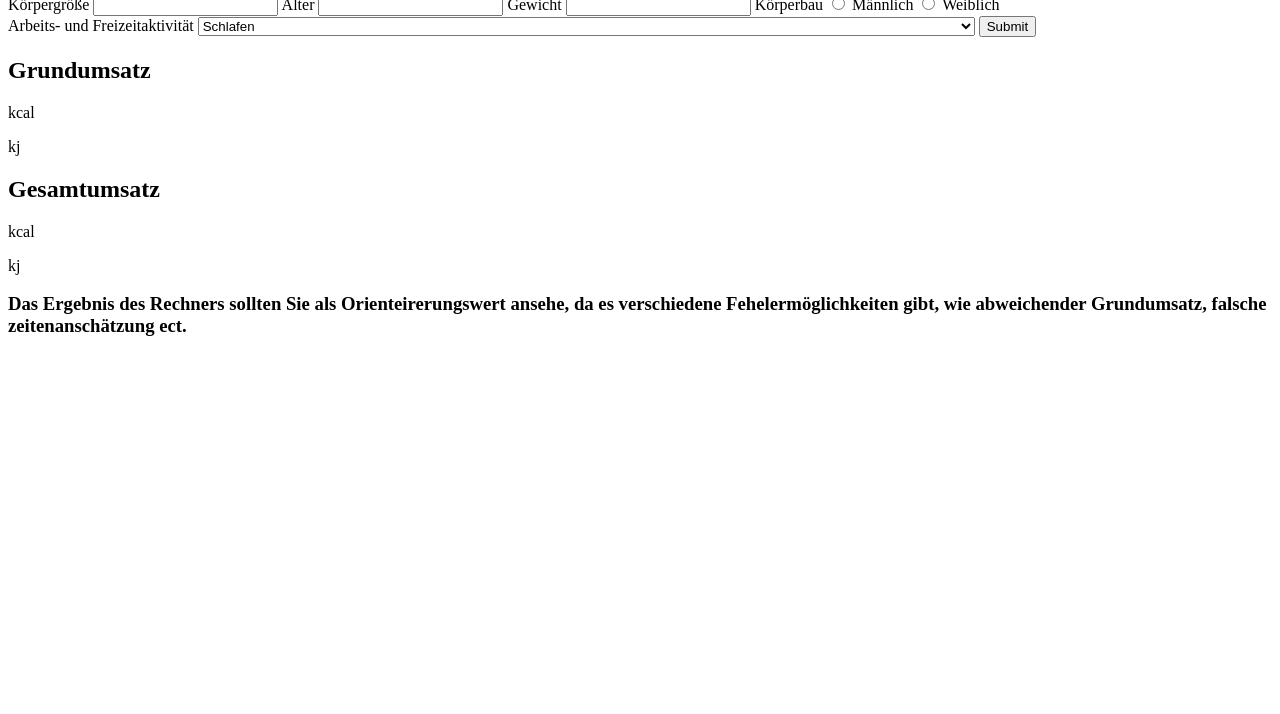
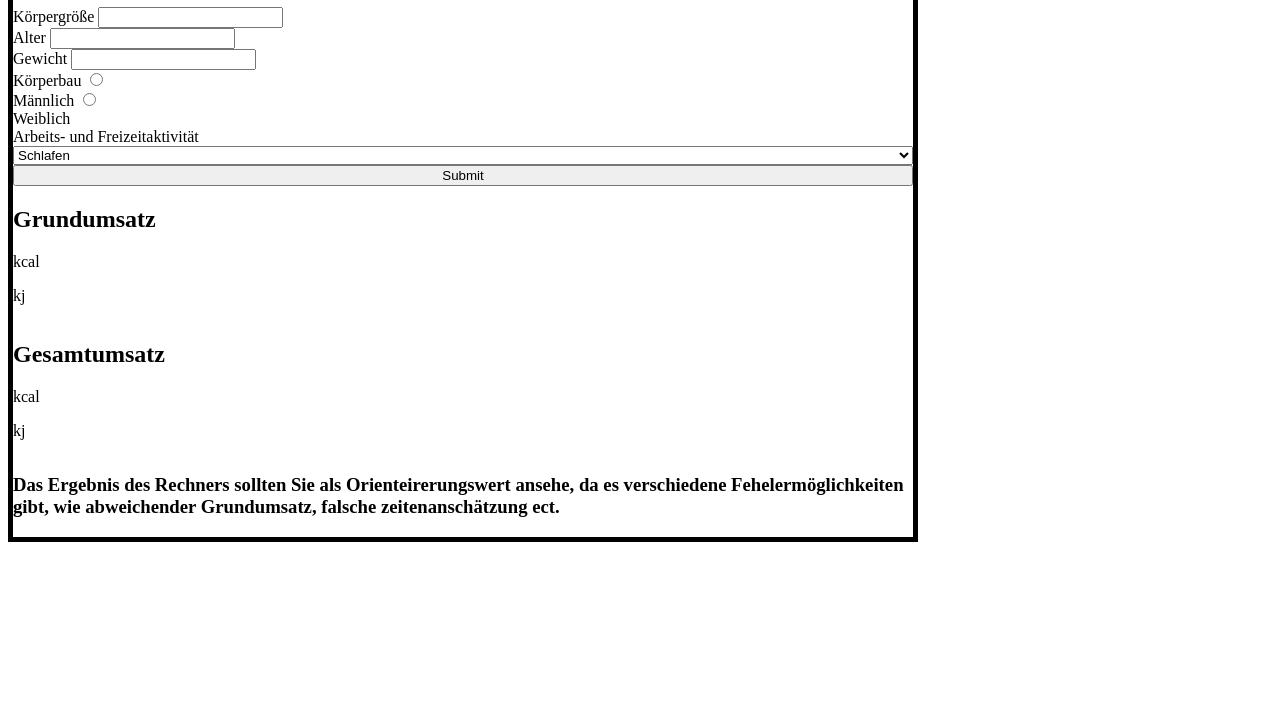
Before and after one commit to Yusuf585858/Kalorienrechner, a plain HTML site: page index.html in a window 1280 px wide. Shown: the part 86-800 px from the top of the page. Drawn offline with Linux system fonts and the light colour scheme.

Commit message:
a few styles

```diff
--- a/assets/css/style.css
+++ b/assets/css/style.css
@@ -1,5 +1,13 @@
-/*  #div1 {
-    display: flex;
-    flex-direction: column;
-    height: ;
-}  */
+ body {
+     border: 5px solid black;
+     width: 900px;
+     display: flex;
+     flex-direction: column;
+ }
+
+
+ /*  #div1 {
+     display: flex;
+     flex-direction: column;
+
+ } */
--- a/index.html
+++ b/index.html
@@ -13,15 +13,15 @@
     <div id="div1">
         <h1>Kalorien Rechner</h1>
         <label for="height">Körpergröße</label>
-        <input type="number" id="height">
+        <input type="number" id="height"></br>
         <label for="age">Alter</label>
-        <input type="number" id="age">
+        <input type="number" id="age"></br>
         <label for="weight">Gewicht</label>
-        <input type="number" id="weight">
+        <input type="number" id="weight"></br>
         <label for="bodytype">Körperbau</label>
-        <input type="radio" name="bodytype" id="men">
+        <input type="radio" name="bodytype" id="men"></br>
         <label for="men">Männlich</label>
-        <input type="radio" name="bodytype" id="women">
+        <input type="radio" name="bodytype" id="women"></br>
         <label for="women">Weiblich</label>
     </div>
     <label for="actv">Arbeits- und Freizeitaktivität</label>
```
